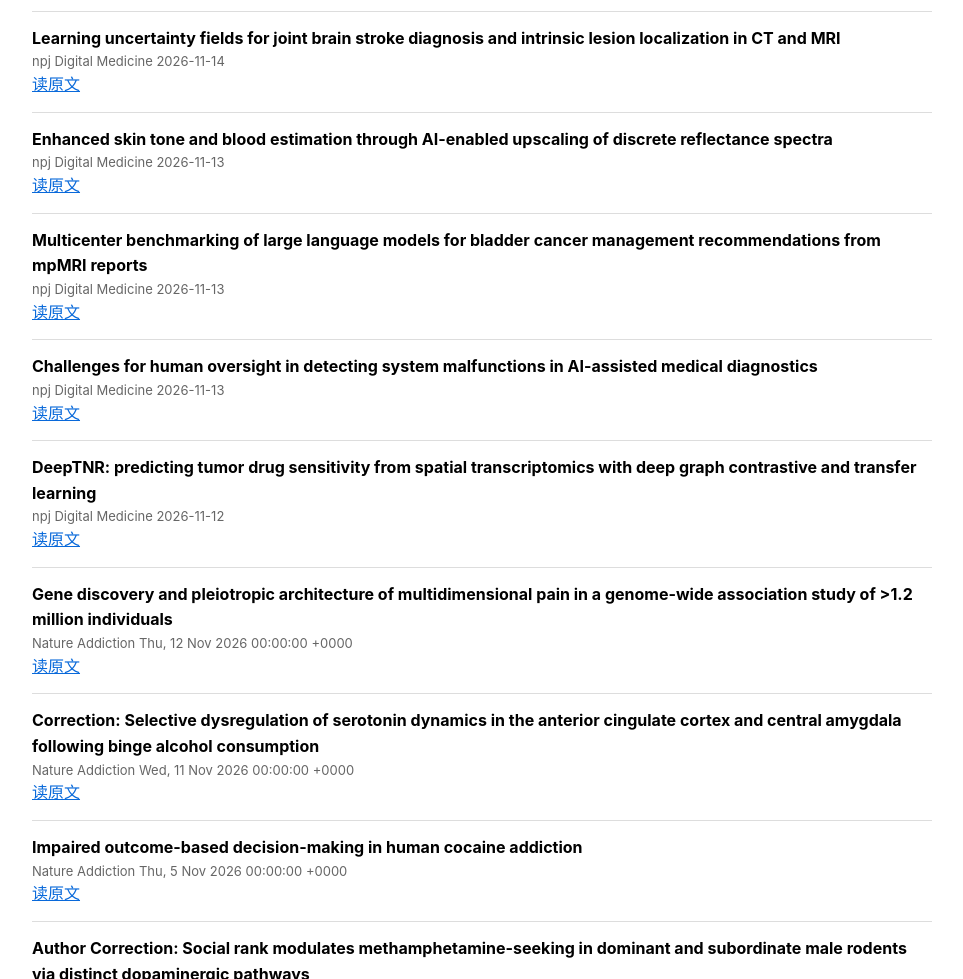
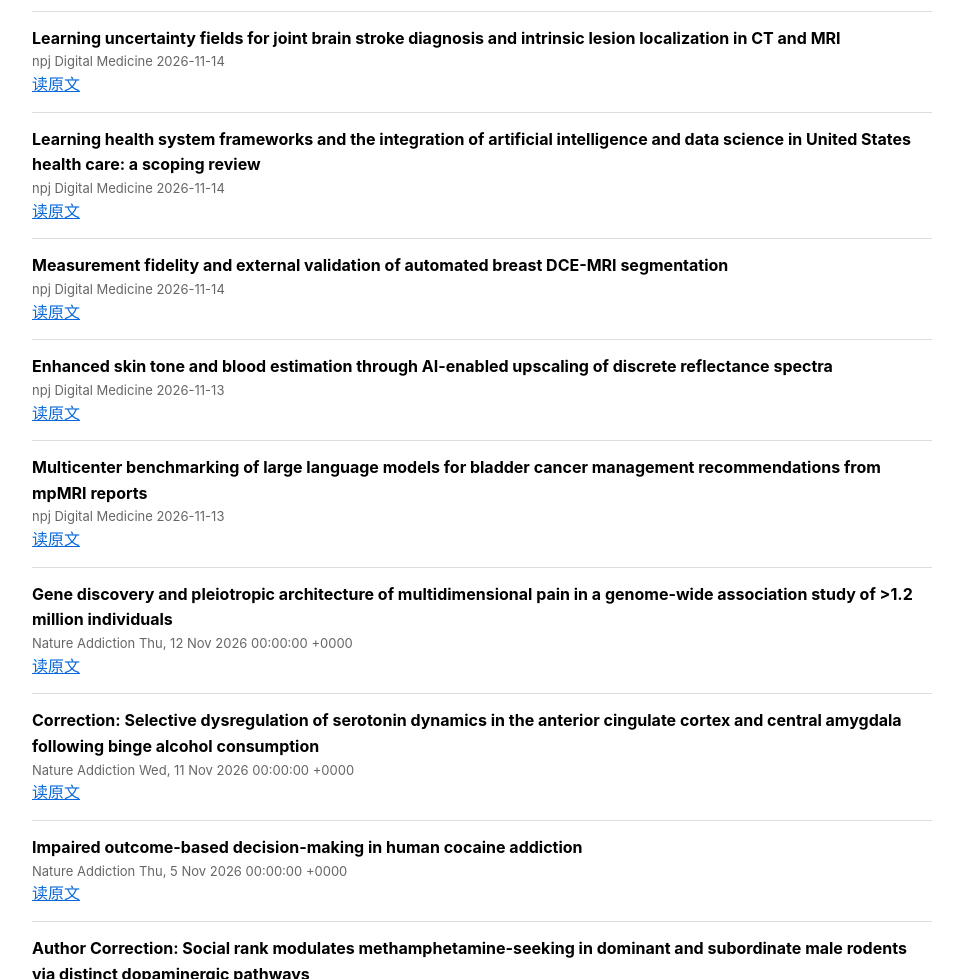
Before and after one commit to itswinky1212-cmd/my-radar, a plain HTML site: page index.html in a window 1280 px wide. Shown: the part 901-1880 px from the top of the page, without its empty margins (158-1121 px from the left). Drawn offline with Linux system fonts and the light colour scheme.

Commit message:
update news

```diff
--- a/index.html
+++ b/index.html
@@ -14,7 +14,7 @@ a { color: #0969da; }
 </head>
 <body>
 <h1>我的 AI 医疗资讯雷达</h1>
-<p class="notice">自动更新，信息整理，不构成医疗建议。更新时间：2026-11-14 03:40 UTC</p>
+<p class="notice">自动更新，信息整理，不构成医疗建议。更新时间：2026-11-15 03:16 UTC</p>
 
     <div class="item">
       <div><b>Vaccines could be a new frontier in KRAS targeting</b></div>
@@ -65,6 +65,18 @@ a { color: #0969da; }
     </div>
 
     <div class="item">
+      <div><b>Learning health system frameworks and the integration of artificial intelligence and data science in United States health care: a scoping review</b></div>
+      <div class="source">npj Digital Medicine 2026-11-14</div>
+      <div><a href="https://www.nature.com/articles/s41746-026-03452-1">读原文</a></div>
+    </div>
+
+    <div class="item">
+      <div><b>Measurement fidelity and external validation of automated breast DCE-MRI segmentation</b></div>
+      <div class="source">npj Digital Medicine 2026-11-14</div>
+      <div><a href="https://www.nature.com/articles/s41746-026-03446-z">读原文</a></div>
+    </div>
+
+    <div class="item">
       <div><b>Enhanced skin tone and blood estimation through AI-enabled upscaling of discrete reflectance spectra</b></div>
       <div class="source">npj Digital Medicine 2026-11-13</div>
       <div><a href="https://www.nature.com/articles/s41746-026-03429-0">读原文</a></div>
@@ -74,18 +86,6 @@ a { color: #0969da; }
       <div><b>Multicenter benchmarking of large language models for bladder cancer management recommendations from mpMRI reports</b></div>
       <div class="source">npj Digital Medicine 2026-11-13</div>
       <div><a href="https://www.nature.com/articles/s41746-026-03469-6">读原文</a></div>
-    </div>
-
-    <div class="item">
-      <div><b>Challenges for human oversight in detecting system malfunctions in AI-assisted medical diagnostics</b></div>
-      <div class="source">npj Digital Medicine 2026-11-13</div>
-      <div><a href="https://www.nature.com/articles/s41746-026-03410-x">读原文</a></div>
-    </div>
-
-    <div class="item">
-      <div><b>DeepTNR: predicting tumor drug sensitivity from spatial transcriptomics with deep graph contrastive and transfer learning</b></div>
-      <div class="source">npj Digital Medicine 2026-11-12</div>
-      <div><a href="https://www.nature.com/articles/s41746-026-03459-8">读原文</a></div>
     </div>
 
     <div class="item">
```
